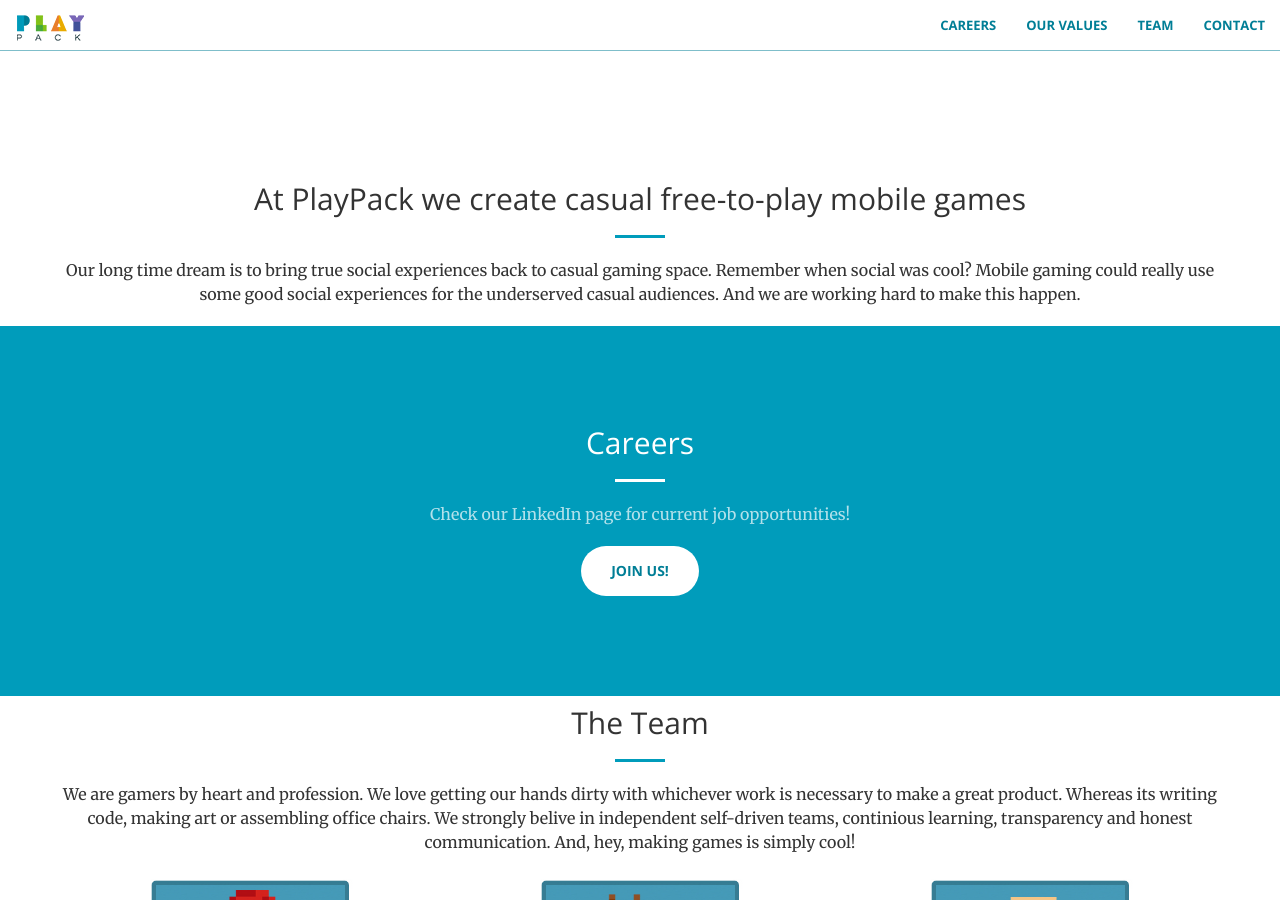
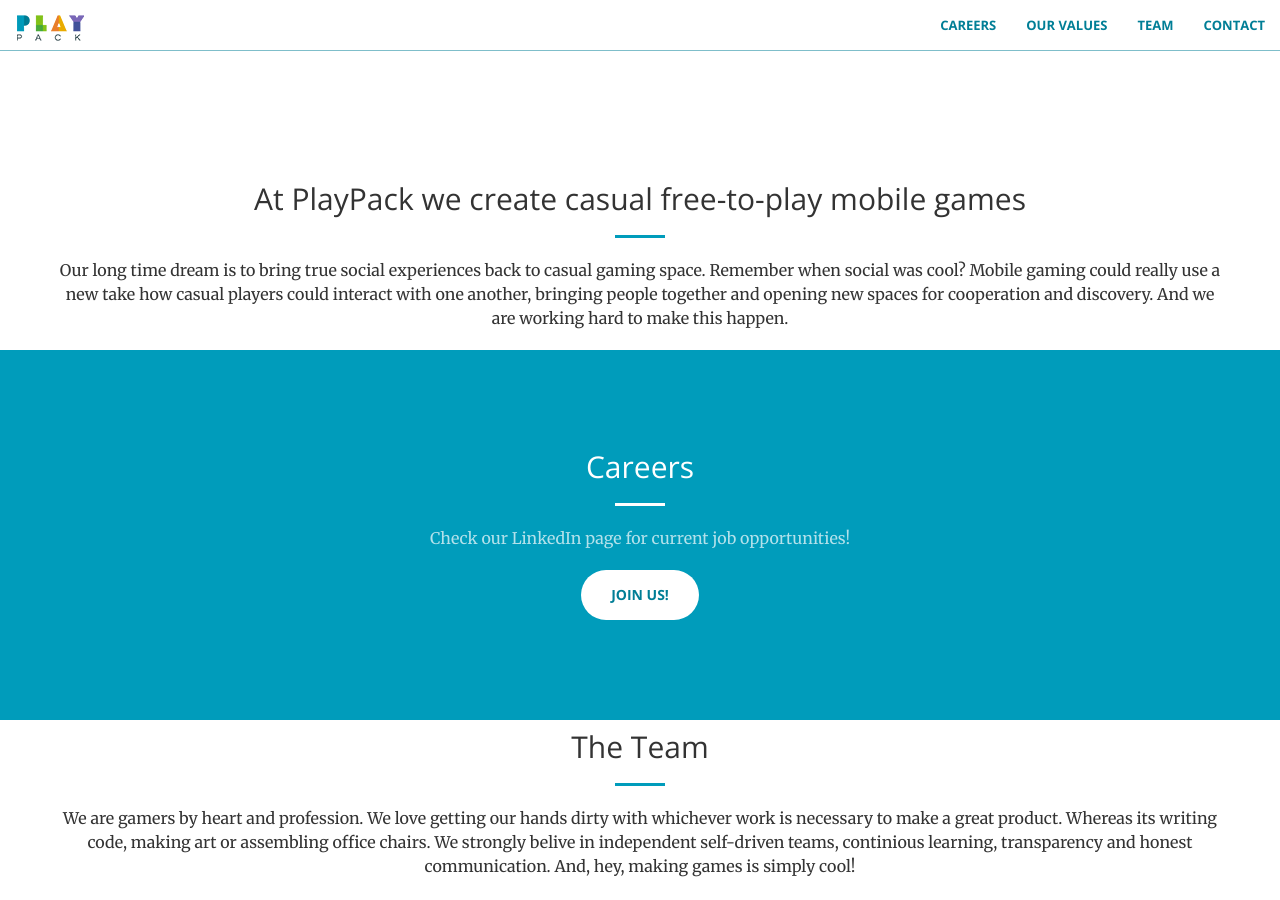
Before and after one commit to TatianaPP/newsite, a Jekyll site: the page built from index.html, in a window 1280 px wide and 900 px high, scrolled down 718 px. Built offline with Jekyll 4.4.1, drawn with Linux system fonts in a browser that asks for light colours.

Commit message:
Update info.html

```diff
--- a/_includes/info.html
+++ b/_includes/info.html
@@ -4,7 +4,7 @@
             <div class="text-center">
                 <h2 class="section-heading">At PlayPack we create casual free-to-play mobile games</h2>
                 <hr class="primary">
-                <p>Our long time dream is to bring true social experiences back to casual gaming space. Remember when social was cool? Mobile gaming could really use some good social experiences for the underserved casual audiences. And we are working hard to make this happen.</p>
+                <p>Our long time dream is to bring true social experiences back to casual gaming space. Remember when social was cool? Mobile gaming could really use a new take how casual players could interact with one another, bringing people together and opening new spaces for cooperation and discovery. And we are working hard to make this happen.</p>
             </div>
     </div>
   </div>
```
